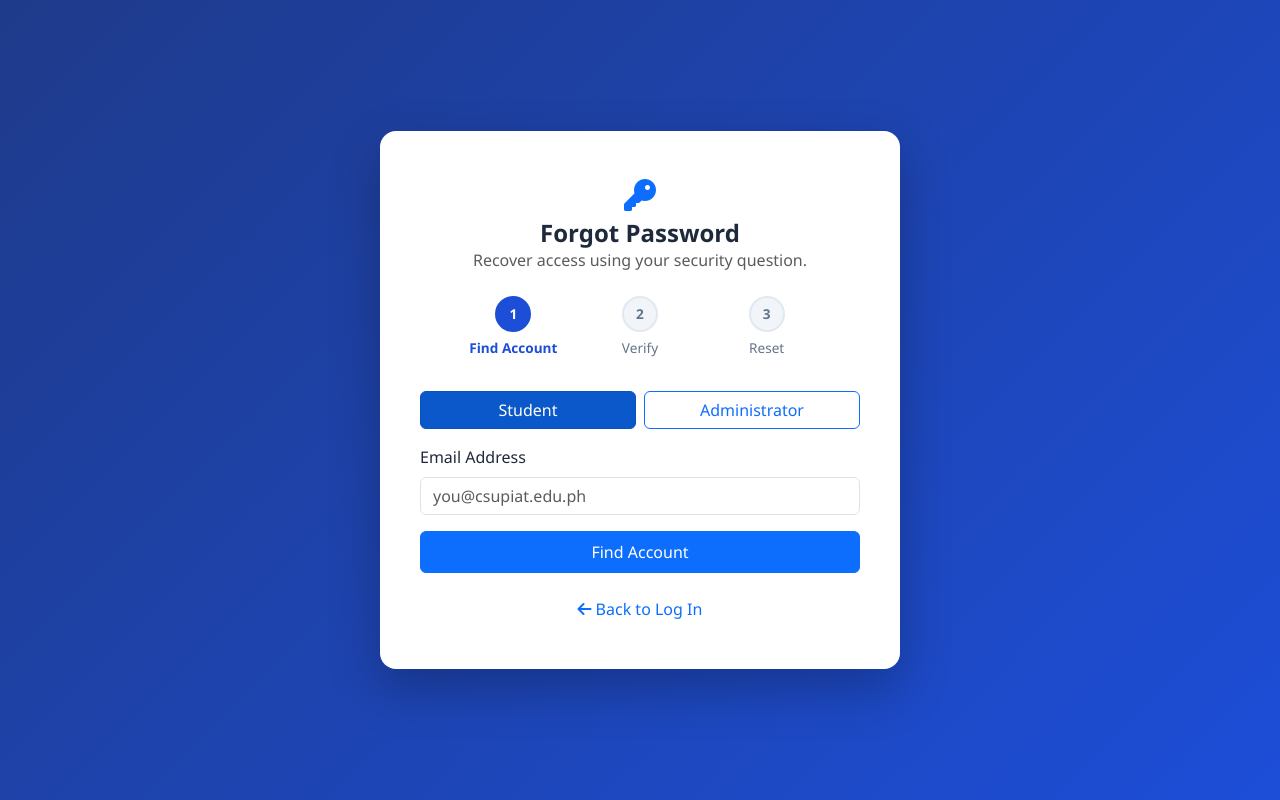
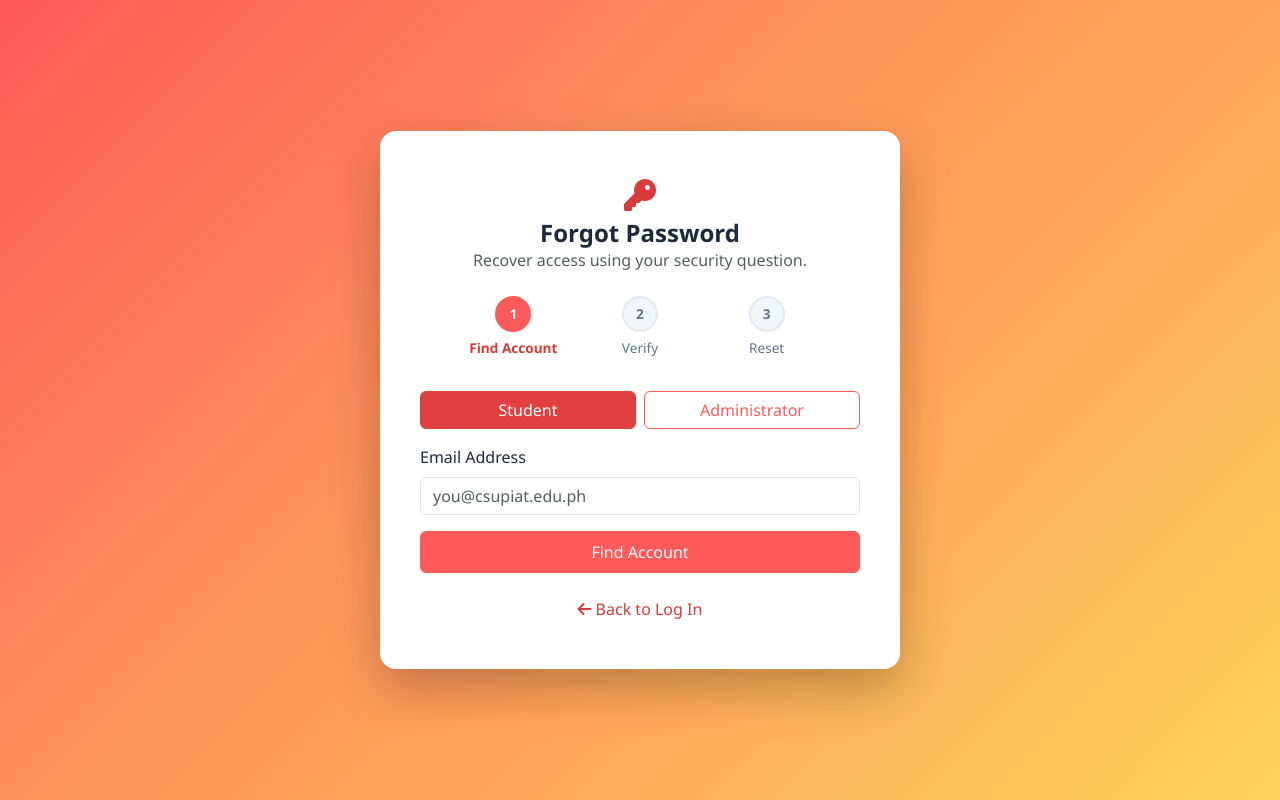
Before and after one commit to Glenn-IT/WDACFWRS-Web-Based-Dormitory-and-Cottage-Finder-with-Reservation-System, a PHP site: page /forgot-password.html in a window 1280 px wide. Run offline with PHP 8.4, Linux system fonts and the light colour scheme.

Commit message:
feat: rebrand UI to warm coral/orange/amber/gold palette
Replace the blue "University" theme with a new 4-stop warm gradient
brand palette across the shared stylesheet, both dashboards, chart/
report colors, and the isolated under-construction component. Also
overrides Bootstrap's default primary/link colors so buttons and
links render consistently instead of leaving stock Bootstrap blue.

Co-Authored-By: Claude Sonnet 5 <noreply@anthropic.com>

```diff
--- a/assets/css/style.css
+++ b/assets/css/style.css
@@ -1,18 +1,82 @@
 /* ============================================================
    CSU-Piat Dormitory & Cottage Finder — Shared Theme
-   Modern University Theme: Blue / White / Gray
+   Modern Warm Theme: Coral / Orange / Amber / Gold
    ============================================================ */
 
 :root {
-  --uni-blue: #1d4ed8;
-  --uni-blue-dark: #1e3a8a;
-  --uni-blue-light: #3b82f6;
+  --brand-1: #FF5A5A;
+  --brand-2: #FF8B5A;
+  --brand-3: #FFA95A;
+  --brand-4: #FFD45A;
+
+  --brand-primary: var(--brand-1);
+  --brand-primary-hover: #F04B4B;
+  --brand-primary-active: #E14040;
+  --brand-primary-text: #D93A3A;
+
+  --brand-gradient: linear-gradient(135deg, var(--brand-1) 0%, var(--brand-2) 35%, var(--brand-3) 65%, var(--brand-4) 100%);
+  --brand-gradient-panel: linear-gradient(160deg, var(--brand-1), var(--brand-2));
+
   --uni-gray: #64748b;
   --uni-gray-light: #f1f5f9;
   --uni-border: #e2e8f0;
+
+  --sidebar-bg: #1e2530;
+
   --sidebar-width: 260px;
   --topbar-height: 64px;
 }
+
+/* ---------------- Bootstrap Primary Override (brand alignment) ---------------- */
+:root {
+  --bs-primary: var(--brand-1);
+  --bs-primary-rgb: 255, 90, 90;
+  --bs-link-color: var(--brand-primary-text);
+  --bs-link-color-rgb: 217, 58, 58;
+  --bs-link-hover-color: var(--brand-primary-active);
+  --bs-link-hover-color-rgb: 225, 64, 64;
+}
+
+.btn-primary {
+  --bs-btn-bg: var(--brand-1);
+  --bs-btn-border-color: var(--brand-1);
+  --bs-btn-hover-bg: var(--brand-primary-hover);
+  --bs-btn-hover-border-color: var(--brand-primary-hover);
+  --bs-btn-active-bg: var(--brand-primary-active);
+  --bs-btn-active-border-color: var(--brand-primary-active);
+  --bs-btn-focus-shadow-rgb: 255, 90, 90;
+}
+
+.btn-outline-primary {
+  --bs-btn-color: var(--brand-1);
+  --bs-btn-border-color: var(--brand-1);
+  --bs-btn-hover-bg: var(--brand-1);
+  --bs-btn-hover-border-color: var(--brand-1);
+  --bs-btn-active-bg: var(--brand-primary-active);
+  --bs-btn-active-border-color: var(--brand-primary-active);
+}
+
+.bg-primary { background-color: var(--brand-1) !important; }
+.text-primary { color: var(--brand-primary-text) !important; }
+.border-primary { border-color: var(--brand-1) !important; }
+
+.form-check-input:checked {
+  background-color: var(--brand-1);
+  border-color: var(--brand-1);
+}
+.form-check-input:focus,
+.form-control:focus {
+  border-color: var(--brand-2);
+  box-shadow: 0 0 0 0.25rem rgba(255, 90, 90, 0.25);
+}
+
+/* ---------------- Stat Icon Utilities ---------------- */
+.stat-icon-brand-1   { background: var(--brand-1); }
+.stat-icon-brand-2   { background: #F2703D; }
+.stat-icon-brand-3   { background: #D98A1F; }
+.stat-icon-success   { background: #16a34a; }
+.stat-icon-neutral-1 { background: #475569; }
+.stat-icon-neutral-2 { background: #0f766e; }
 
 body {
   background-color: var(--uni-gray-light);
@@ -25,7 +89,7 @@ a { text-decoration: none; }
 /* ---------------- Auth Pages ---------------- */
 .auth-page {
   min-height: 100vh;
-  background: linear-gradient(135deg, var(--uni-blue-dark), var(--uni-blue));
+  background: var(--brand-gradient);
   display: flex;
   align-items: center;
   justify-content: center;
@@ -42,7 +106,7 @@ a { text-decoration: none; }
 }
 
 .auth-card .brand-panel {
-  background: linear-gradient(160deg, var(--uni-blue), var(--uni-blue-dark));
+  background: var(--brand-gradient-panel);
   color: #fff;
   padding: 3rem 2rem;
   display: flex;
@@ -70,7 +134,7 @@ a { text-decoration: none; }
   left: 0;
   bottom: 0;
   width: var(--sidebar-width);
-  background: var(--uni-blue-dark);
+  background: var(--sidebar-bg);
   color: #fff;
   overflow-y: auto;
   z-index: 1030;
@@ -107,7 +171,7 @@ a { text-decoration: none; }
 .app-sidebar .nav-link.active {
   background: rgba(255, 255, 255, 0.12);
   color: #fff;
-  border-left-color: #facc15;
+  border-left-color: var(--brand-1);
   font-weight: 600;
 }
 
@@ -195,7 +259,7 @@ a { text-decoration: none; }
 }
 
 .room-card:hover {
-  box-shadow: 0 10px 25px rgba(29, 78, 216, 0.12);
+  box-shadow: 0 10px 25px rgba(255, 90, 90, 0.18);
   transform: translateY(-2px);
 }
 
@@ -235,13 +299,13 @@ a { text-decoration: none; }
 
 .wizard-steps li.active .step-circle,
 .wizard-steps li.done .step-circle {
-  background: var(--uni-blue);
-  border-color: var(--uni-blue);
+  background: var(--brand-1);
+  border-color: var(--brand-1);
   color: #fff;
 }
 
-.wizard-steps li.active { color: var(--uni-blue); font-weight: 600; }
-.wizard-steps li.done { color: var(--uni-blue-dark); }
+.wizard-steps li.active { color: var(--brand-primary-text); font-weight: 600; }
+.wizard-steps li.done { color: var(--brand-primary-text); }
 
 .wizard-steps li:not(:last-child)::after {
   content: "";
@@ -254,7 +318,7 @@ a { text-decoration: none; }
   z-index: -1;
 }
 
-.wizard-steps li.done:not(:last-child)::after { background: var(--uni-blue); }
+.wizard-steps li.done:not(:last-child)::after { background: var(--brand-1); }
 
 /* ---------------- Loading Overlay ---------------- */
 .loading-overlay {
@@ -274,7 +338,7 @@ a { text-decoration: none; }
 .toast-info .toast-body { background: #0284c7; color: #fff; border-radius: 0.4rem; }
 
 /* ---------------- Misc ---------------- */
-.badge-soft { background: rgba(29, 78, 216, 0.1); color: var(--uni-blue); }
+.badge-soft { background: rgba(255, 90, 90, 0.12); color: var(--brand-primary-text); }
 .qr-placeholder {
   width: 200px;
   height: 200px;
--- a/components/under-construction.php
+++ b/components/under-construction.php
@@ -17,7 +17,7 @@ define('CURRENT_VERSION', 'v2.00');
       display: flex;
       align-items: center;
       justify-content: center;
-      background: #f1f5f9;
+      background: #fdf6f0;
       margin: 0;
     }
     .uc-card {
@@ -32,12 +32,12 @@ define('CURRENT_VERSION', 'v2.00');
     }
     .uc-icon {
       font-size: 3rem;
-      color: #f59e0b;
+      color: #FF8B5A;
       margin-bottom: 1rem;
     }
     .uc-badge {
       display: inline-block;
-      background: #0d6efd;
+      background: #FF5A5A;
       color: #fff;
       font-weight: 600;
       padding: .35rem .9rem;
--- a/partials/admin-topbar.html
+++ b/partials/admin-topbar.html
@@ -3,7 +3,7 @@
 <div class="d-flex align-items-center gap-3 ms-auto">
   <div class="dropdown">
     <button class="btn d-flex align-items-center gap-2" data-bs-toggle="dropdown">
-      <img src="https://placehold.co/40x40/1e3a8a/ffffff?text=A" class="avatar-circle" id="topbar-avatar" alt="avatar">
+      <img src="https://placehold.co/40x40/FF5A5A/ffffff?text=A" class="avatar-circle" id="topbar-avatar" alt="avatar">
       <span class="d-none d-md-inline" id="topbar-username">Administrator</span>
     </button>
     <ul class="dropdown-menu dropdown-menu-end">
--- a/partials/user-topbar.html
+++ b/partials/user-topbar.html
@@ -12,7 +12,7 @@
   </div>
   <div class="dropdown">
     <button class="btn d-flex align-items-center gap-2" data-bs-toggle="dropdown">
-      <img src="https://placehold.co/40x40/1d4ed8/ffffff?text=U" class="avatar-circle" id="topbar-avatar" alt="avatar">
+      <img src="https://placehold.co/40x40/FF5A5A/ffffff?text=U" class="avatar-circle" id="topbar-avatar" alt="avatar">
       <span class="d-none d-md-inline" id="topbar-username">Student</span>
     </button>
     <ul class="dropdown-menu dropdown-menu-end">
```
Also changed, not shown: admin/dashboard.html (+8 -8 lines), assets/js/admin-dashboard.js (+6 -6 lines), assets/js/admin-reports.js (+5 -5 lines), user/dashboard.html (+5 -5 lines).
